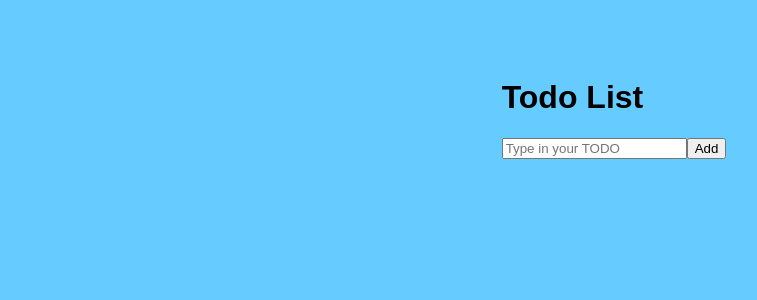
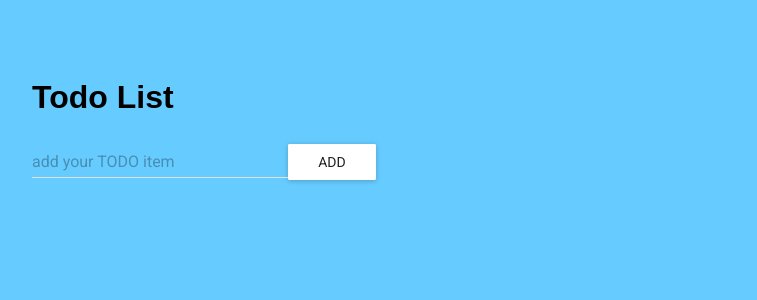
Before and after one commit to allansp9/todo-app, a React (Create React App) app: page / in a window 1280 px wide. Shown: the top 300 px of the page, without its empty margins (26-783 px from the left). Built offline with nearby package versions, Linux system fonts and the light colour scheme.

Commit message:
updated material-ui version

```diff
--- a/package.json
+++ b/package.json
@@ -3,7 +3,7 @@
   "version": "0.1.0",
   "private": true,
   "dependencies": {
-    "material-ui": "^0.19.4",
+    "material-ui": "^1.0.0-beta.20",
     "react": "^16.0.0",
     "react-dom": "^16.0.0",
     "react-redux": "^5.0.6",
--- a/src/components/TodoInput.js
+++ b/src/components/TodoInput.js
@@ -1,4 +1,6 @@
-import React, { Component } from 'react'
+import React, { Component } from 'react';
+import RaisedButton from 'material-ui/RaisedButton';
+import TextField from 'material-ui/TextField';
 
 class TodoInput extends Component {
   constructor(props, context) {
@@ -28,12 +30,8 @@ class TodoInput extends Component {
     return (
       <div>
         <form onSubmit={this.handleSubmit.bind(this)}>
-          <input type="text"
-                 placeholder="Type in your TODO"
-                 value={this.state.inputText}
-                 onChange={this.handleChange.bind(this)}
-          />
-          <button type="submit">Add</button>
+          <TextField hintText="add your TODO item" value={this.state.inputText} onChange={this.handleChange.bind(this)}></TextField>
+          <RaisedButton label="add" type="submit" />
         </form>
       </div>
     );
--- a/src/components/TodoItem.js
+++ b/src/components/TodoItem.js
@@ -1,4 +1,9 @@
 import React, { Component } from 'react';
+import RaisedButton from 'material-ui/RaisedButton';
+// import { ListItem } from 'material-ui/List';
+import ActionDone from 'material-ui/svg-icons/action/done';
+// import IconButton from 'material-ui/IconButton';
+import { TableRow, TableRowColumn } from 'material-ui/Table';
 
 class TodoItem extends Component {
 
@@ -12,11 +17,13 @@ class TodoItem extends Component {
 
     render() {
       return (
-        <li>
+        <TableRow>
+          <TableRowColumn>
           <p>{this.props.todo.text}</p>
-          <button onClick={this.handleComplete.bind(this)}>check</button>
+          <RaisedButton onClick={this.handleComplete.bind(this)} icon={<ActionDone />}></RaisedButton>
           <button onClick={this.handleDelete.bind(this)}>delete</button>
-        </li>
+          </TableRowColumn>
+        </TableRow>
       )
     }
   }
--- a/src/components/TodoList.js
+++ b/src/components/TodoList.js
@@ -1,5 +1,7 @@
 import React, { Component } from 'react';
 import TodoItem from './TodoItem'
+// import { List } from 'material-ui/List';
+import { Table, TableBody } from 'material-ui/Table';
 
 class TodoList extends Component {
 
@@ -11,9 +13,11 @@ class TodoList extends Component {
 
   render() {
     return (
-      <ul>
+      <Table>
+        <TableBody>
         {this.createListItems()}
-      </ul>
+        </TableBody>
+      </Table>
     )
   }
 }
--- a/src/index.css
+++ b/src/index.css
@@ -1,3 +1,5 @@
+@import url('https://fonts.googleapis.com/css?family=Roboto');
+
 body {
   padding: 50px;
   background-color: #66CCFF;
--- a/src/index.js
+++ b/src/index.js
@@ -3,11 +3,14 @@ import ReactDOM from 'react-dom';
 import { Provider } from 'react-redux';
 import App from './components/App';
 import store from './store';
+import MuiThemeProvider from 'material-ui/styles/MuiThemeProvider';
 import './index.css';
 
 ReactDOM.render(
   <Provider store={store}>
-    <App />
+    <MuiThemeProvider>
+      <App />
+    </MuiThemeProvider>
   </Provider>,
     document.getElementById("root")
 );
```
